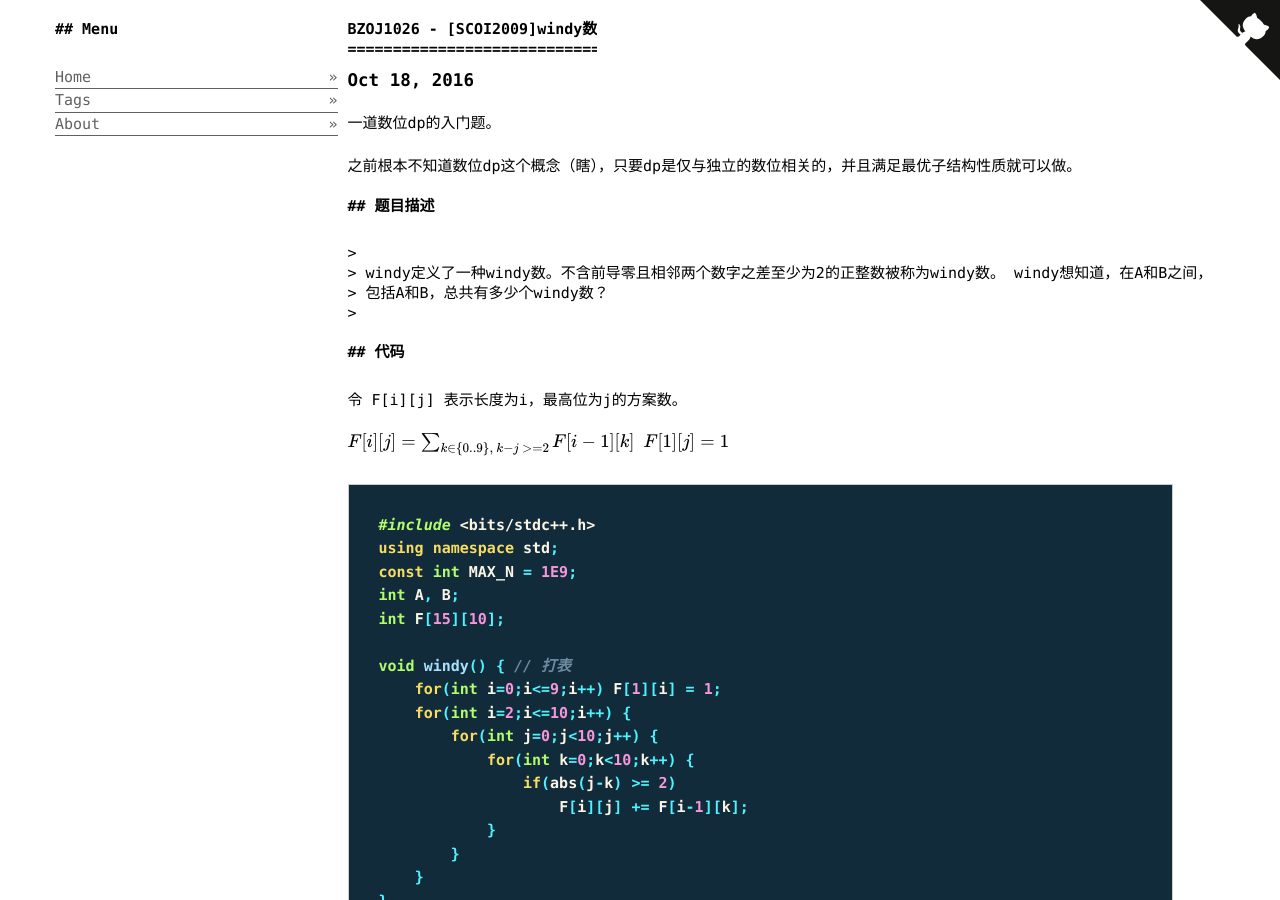
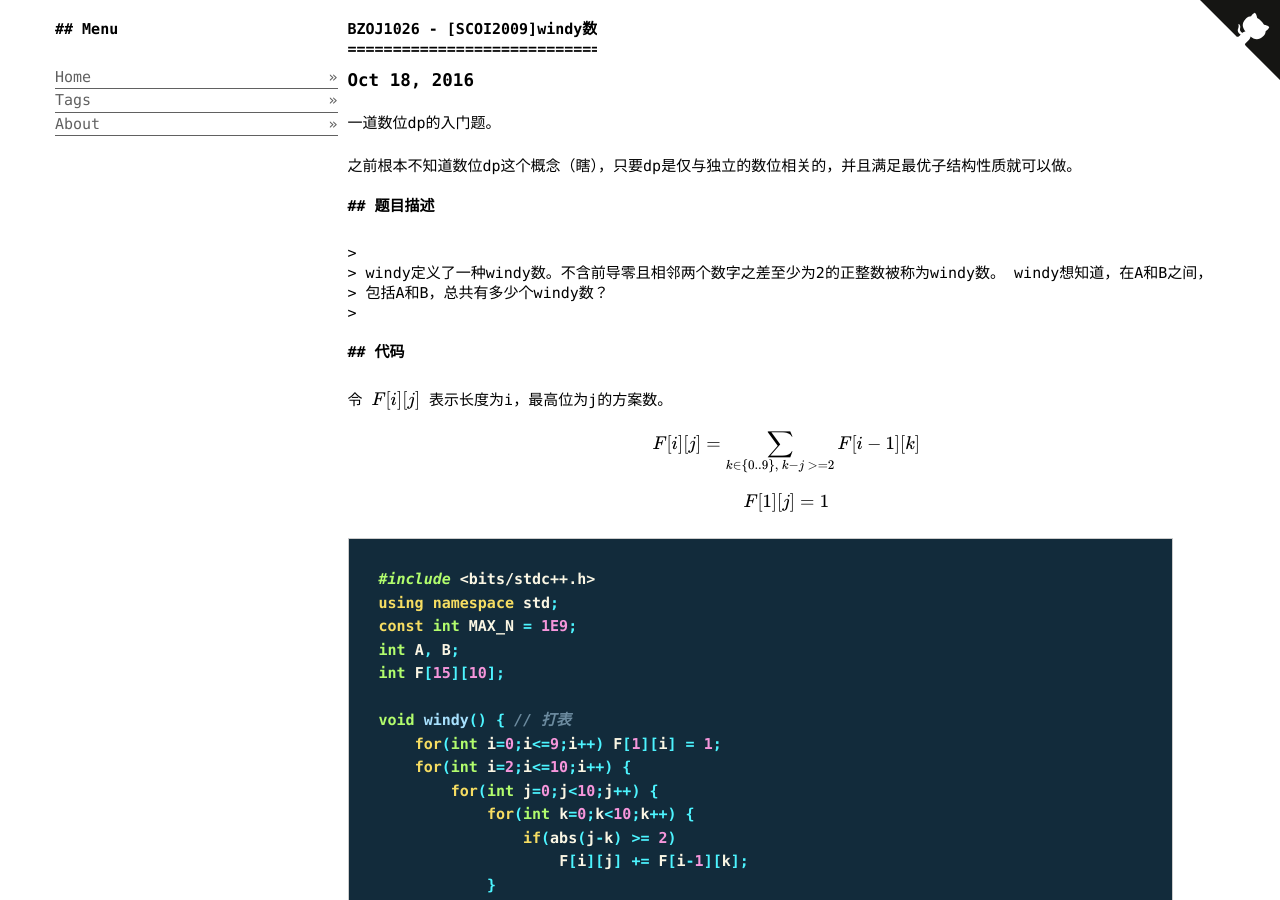
Before and after one commit to zbaxrl/zbaxrl.github.io, a Jekyll site: the page built from _posts/2016-10-18-bzoj1026-windy.md, in a window 1280 px wide and 900 px high. Built offline with Jekyll 4.4.1, drawn with Linux system fonts in a browser that asks for light colours; formulas are drawn with MathJax 3.

````diff
--- a/_posts/2016-10-18-bzoj1026-windy.md
+++ b/_posts/2016-10-18-bzoj1026-windy.md
@@ -14,9 +14,10 @@ tags: [数位DP]
 > windy定义了一种windy数。不含前导零且相邻两个数字之差至少为2的正整数被称为windy数。 windy想知道，在A和B之间，包括A和B，总共有多少个windy数？
 
 ## 代码
-令 F[i][j] 表示长度为i，最高位为j的方案数。
+令 $$F[i][j]$$ 表示长度为i，最高位为j的方案数。
 
 $$ F[i][j] = \sum _{ k \in \{0..9\}, \ k - j \ >= 2 }{ F[i-1][k] } $$
+
 $$ F[1][j] = 1 $$
 
 ```cpp
````
